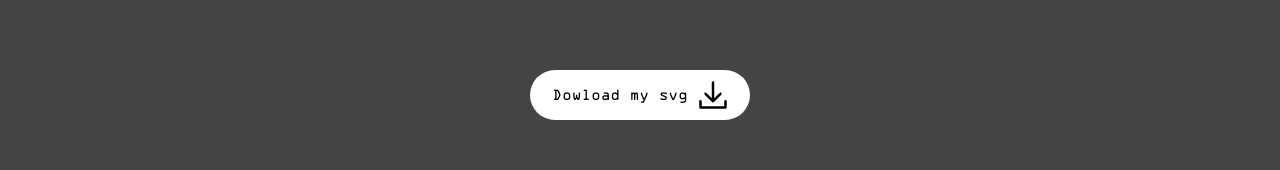
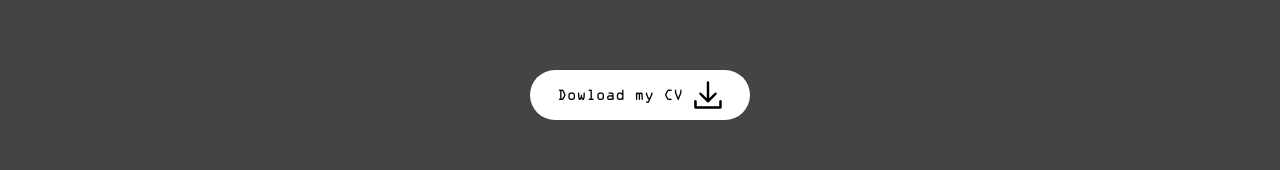
Before and after one commit to helderRenato/Portfolio, a React (Create React App) app in the folder frontend/: page / in a window 1280 px wide. Shown: the part 493-663 px from the top of the page. Built offline with nearby package versions, Linux system fonts and the light colour scheme.

Commit message:
Update index.js

```diff
--- a/frontend/src/View/Home/index.js
+++ b/frontend/src/View/Home/index.js
@@ -38,7 +38,7 @@ export default function Home(){
                         <p>Im a <strong>Software Developer</strong>, based in Portugal.</p>
                         <img src={pc}></img>
                     </div>
-                    <a href={cv} dowload = "HelderCV.pdf" type="application/pdf" target="_blank" rel="external">Dowload my svg <img src={dowload}></img></a>
+                    <a href={cv} dowload = "HelderCV.pdf" type="application/pdf" target="_blank" rel="external">Dowload my CV<img src={dowload}></img></a>
                 </section>
 
                 {/*My Projects Section*/}
```
